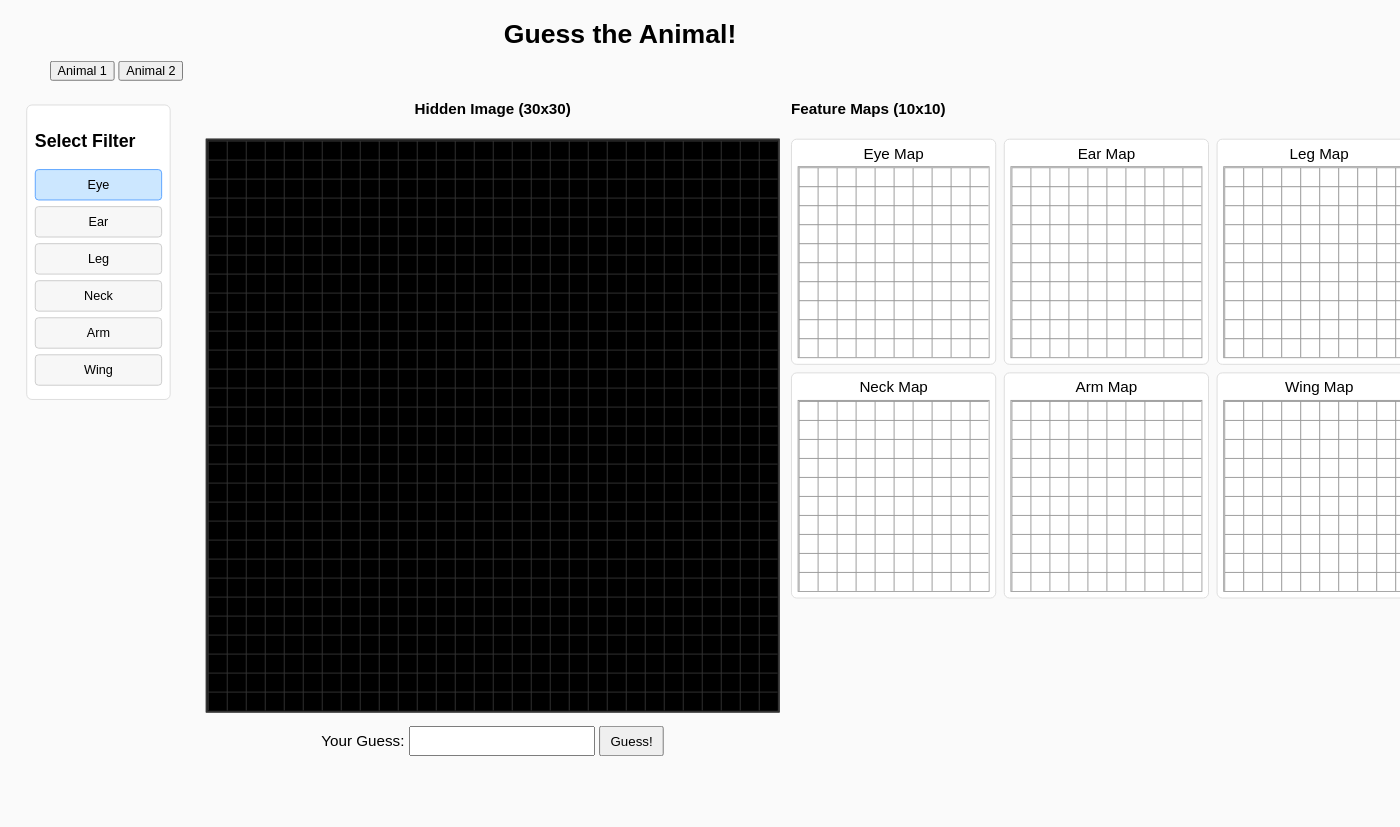
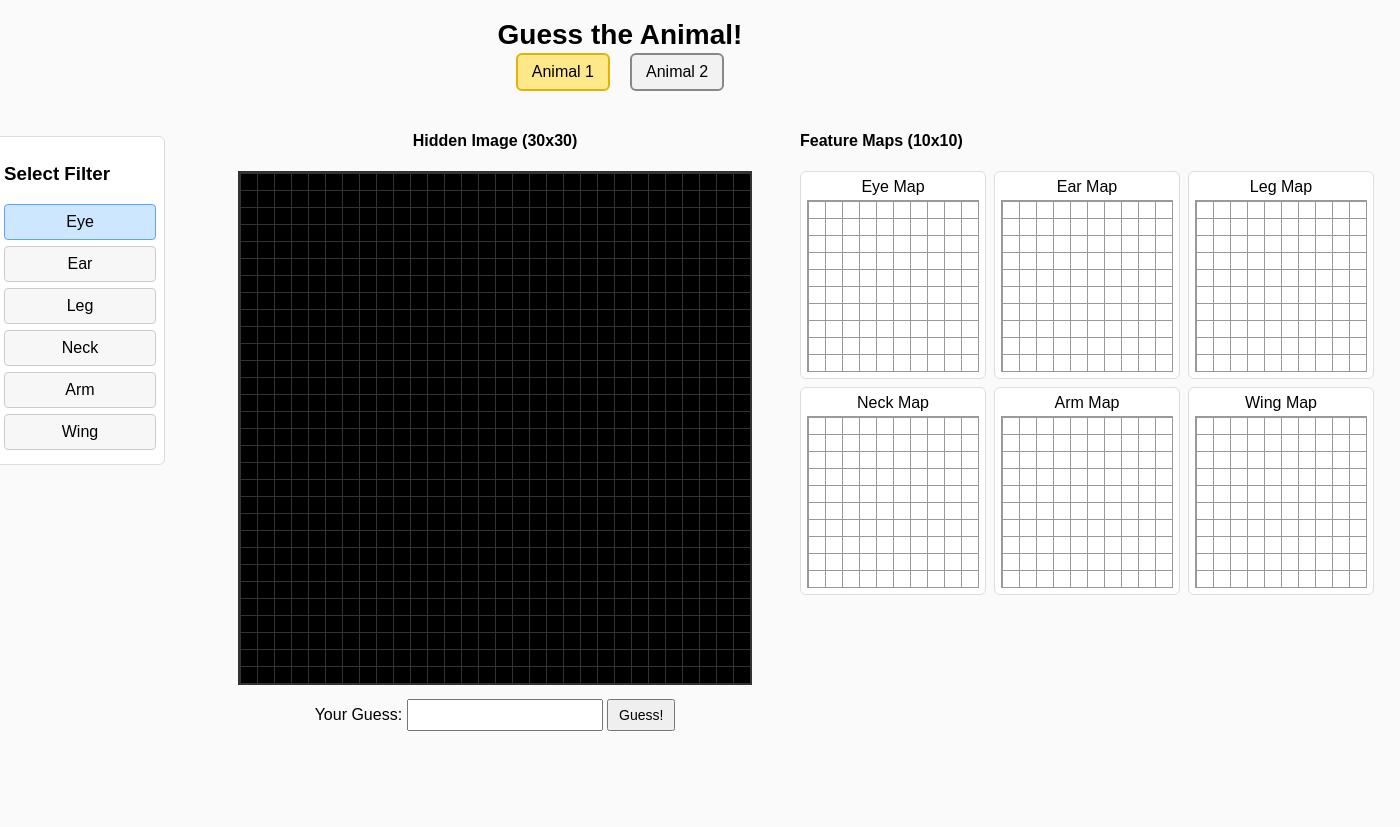
Before and after one commit to ehoner8/GuessAnimal, a Flask app: page / in a window 1400 px wide; the page is wider, and only the part inside the window is pictured. Run offline with Flask 3, Linux system fonts and the light colour scheme.

Commit message:
very close

```diff
--- a/static/css/style.css
+++ b/static/css/style.css
@@ -3,7 +3,7 @@
 }
 
 body{
-  transform: translateX(-80px) scale(0.95);
+  transform: translateX(-80px) scale(1.0);
   transform-origin: top center;
   overflow: hidden;   /* eliminate scrollbars */
   height: 100vh;
@@ -16,6 +16,12 @@ body{
 .fm-canvas:focus,
 .filter-btn:focus {
   outline: none !important;
+}
+
+#imgCanvas {
+    width: 510px;
+    height: 510px;
+    image-rendering: pixelated;
 }
 
 .container{
@@ -59,6 +65,7 @@ h1{
 
 .filter-btn{
   display:block;
+  font-size: 16px;
   width: 100%;
   margin: 6px 0;
   padding: 8px;
@@ -114,3 +121,28 @@ h1{
 #guessInput{ font-size: 14px; padding: 6px; width: 180px; }
 #guessBtn{ padding: 6px 10px; font-size: 14px; }
 #guessFeedback{ margin-top: 8px; font-size: 18px; height: 22px; }
+
+#animal-select {
+  margin-top: -10px;     /* lift it closer to the header */
+  margin-bottom: 20px;   /* spacing below */
+  display: flex;
+  gap: 20px;             /* space between Animal 1 and Animal 2 */
+  justify-content: center;
+}
+
+/* Default button styling */
+.animal-btn {
+  padding: 8px 14px;
+  font-size: 16px;
+  cursor: pointer;
+  border: 2px solid #888;
+  background-color: #f2f2f2;
+  border-radius: 6px;
+  transition: background-color 0.2s, border-color 0.2s;
+}
+
+/* Highlight the currently selected animal */
+.animal-btn.active {
+  background-color: #ffe88a;
+  border-color: #e0b400;
+}
--- a/static/js/app.js
+++ b/static/js/app.js
@@ -7,7 +7,7 @@ const FILTER_SIZE = 3;
 const STRIDE = 3;
 const FM_SIZE = IMG_SIZE / STRIDE; // 10
 const CELL_SIZE = 20;              // visual size in CSS; canvas uses pixels (we'll scale)
-const SCALE = CELL_SIZE;           // one logical cell equals CELL_SIZE px
+const SCALE = 17;           // one logical cell equals CELL_SIZE px
 
 
 // Client-side data structures
--- a/templates/index.html
+++ b/templates/index.html
@@ -25,7 +25,7 @@
       <div class="center-panel">
         <h4>Hidden Image (30x30)</h4>
         <div id="image-wrapper" style="position:relative;">
-            <canvas id="imgCanvas" width="600" height="600"></canvas>
+            <canvas id="imgCanvas" width="510" height="510"></canvas>
             <img id="animal-image"
                 src=""
                 alt="Animal image"
```
